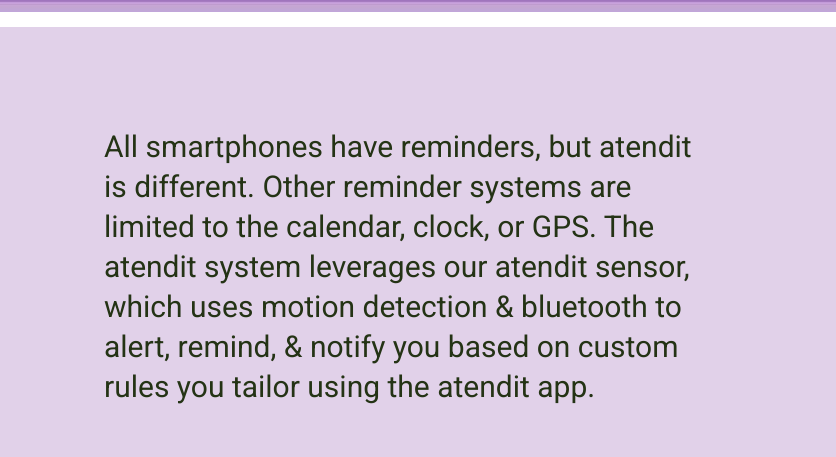
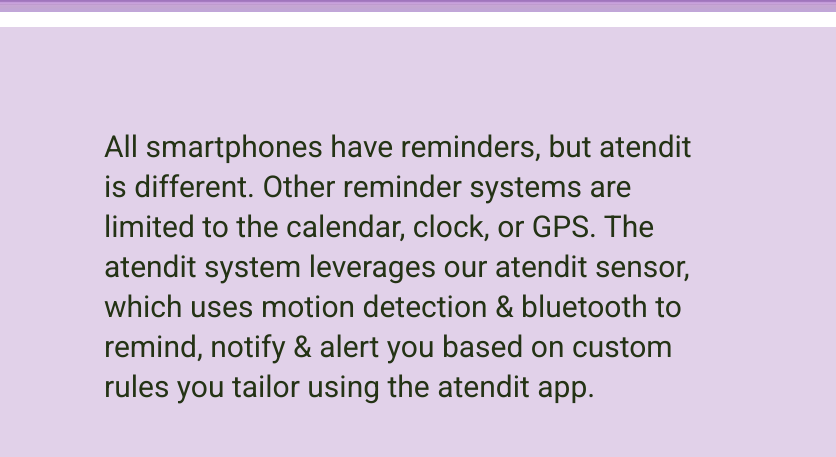
Before and after one commit to tneigerux/svg-example, an Eleventy site: page src/site/index.md in a window 1280 px wide. Shown: the part 868-1325 px from the top of the page, 444-1280 px from the left. Built offline with nearby package versions, Linux system fonts and the light colour scheme; Eleventy itself is replaced by a stand-in of ours; files that its build step writes are made by us from their sources; what postcss-color-mix, postcss-import, precss would draw is missing.

Commit message:
hint 7 wording changes

```diff
--- a/src/site/index.md
+++ b/src/site/index.md
@@ -9,4 +9,4 @@
 ctalink: https://www.amazon.com/dp/B089NB883H
 ---
 
-## All smartphones have reminders, but atendit is different. Other reminder systems are limited to the calendar, clock, or GPS. The atendit system leverages our atendit sensor, which uses motion detection & bluetooth to alert, remind, & notify you based on custom rules you tailor using the atendit app.
+## All smartphones have reminders, but atendit is different. Other reminder systems are limited to the calendar, clock, or GPS. The atendit system leverages our atendit sensor, which uses motion detection & bluetooth to remind, notify & alert you based on custom rules you tailor using the atendit app.
```
